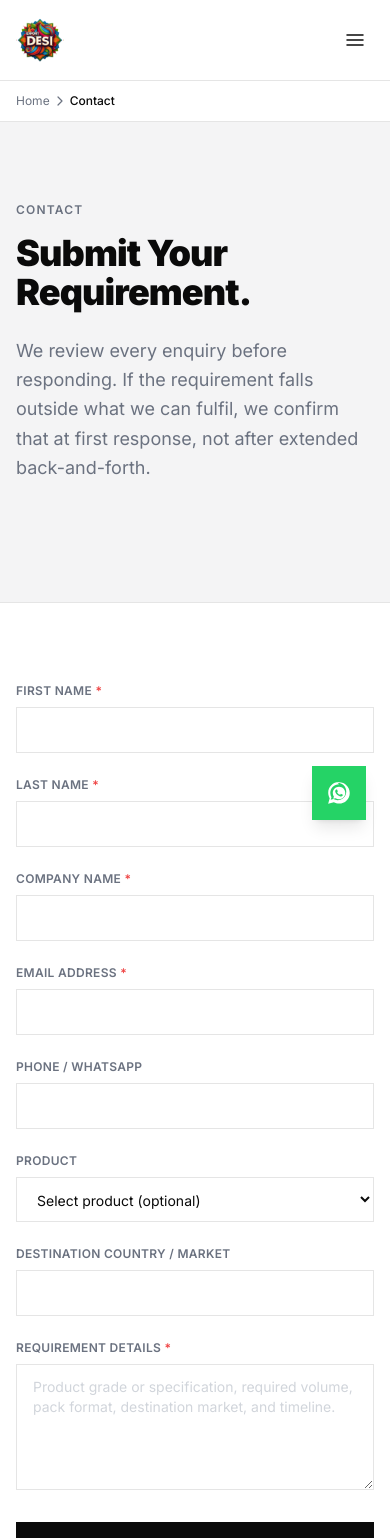
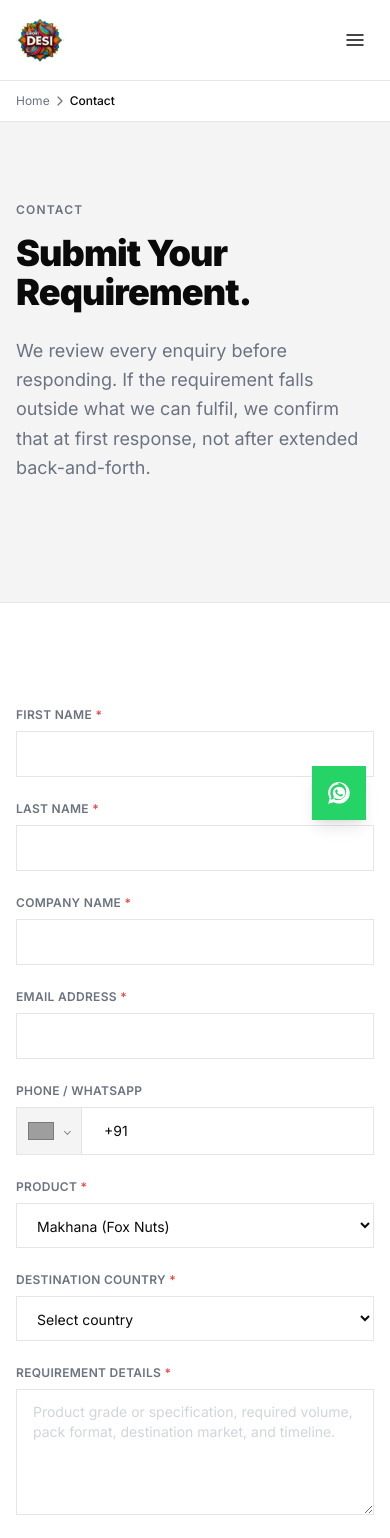
Before and after one commit to exportdesi/ExportDesi-web, a React (Vite) app: page /contact in a window 390 px wide. Shown: the top 1538 px of the page. Built offline with nearby package versions, Linux system fonts and the light colour scheme; grey boxes are pictures that could not be loaded.

Commit message:
feat: contact form — international phone input, email validation, required dropdowns, honeypot, rate limiting

```diff
--- a/package.json
+++ b/package.json
@@ -13,6 +13,7 @@
     "react": "^19.2.0",
     "react-dom": "^19.2.0",
     "react-helmet-async": "^2.0.5",
+    "react-phone-number-input": "^3.4.16",
     "react-router-dom": "^7.13.1"
   },
   "devDependencies": {
--- a/src/index.css
+++ b/src/index.css
@@ -63,3 +63,44 @@
         @apply text-xs font-semibold tracking-widest uppercase text-muted mb-4;
     }
 }
+
+/* react-phone-number-input overrides */
+.PhoneInput {
+    display: flex;
+    align-items: stretch;
+    gap: 0;
+    border: 1px solid #e5e5e5;
+    background: white;
+}
+
+.PhoneInput:focus-within {
+    border-color: #1a1a1a;
+}
+
+.PhoneInputCountry {
+    display: flex;
+    align-items: center;
+    padding: 0 12px;
+    border-right: 1px solid #e5e5e5;
+    background: #f4f4f5;
+    gap: 6px;
+}
+
+.PhoneInputCountrySelect {
+    background: transparent;
+    border: none;
+    outline: none;
+    font-size: 0.875rem;
+    color: #0a0a0a;
+    cursor: pointer;
+}
+
+.PhoneInputInput {
+    flex: 1;
+    border: none;
+    outline: none;
+    padding: 0.75rem 1rem;
+    font-size: 0.875rem;
+    color: #0a0a0a;
+    background: transparent;
+}
--- a/src/pages/ContactPage.jsx
+++ b/src/pages/ContactPage.jsx
@@ -1,14 +1,16 @@
-import { useState } from 'react';
+import { useState, useRef } from 'react';
+import PhoneInput, { isValidPhoneNumber } from 'react-phone-number-input';
+import 'react-phone-number-input/style.css';
 import SEOMeta from '../components/SEOMeta';
 import HeroSection from '../components/HeroSection';
 import ContentBlock from '../components/ContentBlock';
 
-// Formspree endpoint — replace YOUR_FORMSPREE_ID with your actual form ID from formspree.io
-// Steps: 1) Sign up at formspree.io  2) Create a new form  3) Copy the form ID (e.g. xpwzlkjq)
 const FORMSPREE_ENDPOINT = 'https://formspree.io/f/xgolbwqy';
+const EMAIL_REGEX = /^[^\s@]+@[^\s@]+\.[^\s@]+$/;
+const RATE_LIMIT_MS = 60 * 1000; // 1 minute between submissions
 
 const PRODUCTS = [
-    { value: '', label: 'Select product (optional)' },
+    { value: '', label: 'Select product' },
     { value: 'makhana', label: 'Makhana (Fox Nuts)' },
     { value: 'dehydrated-onion', label: 'Dehydrated Onion' },
     { value: 'dehydrated-garlic', label: 'Dehydrated Garlic' },
@@ -17,27 +19,99 @@ const PRODUCTS = [
     { value: 'other', label: 'Other / Not Listed' },
 ];
 
+const COUNTRIES = [
+    '', 'Afghanistan', 'Albania', 'Algeria', 'Australia', 'Austria', 'Bahrain', 'Bangladesh',
+    'Belgium', 'Brazil', 'Cambodia', 'Canada', 'Chile', 'China', 'Colombia', 'Czech Republic',
+    'Denmark', 'Egypt', 'Ethiopia', 'Finland', 'France', 'Germany', 'Ghana', 'Greece',
+    'Hong Kong', 'Hungary', 'Indonesia', 'Iran', 'Iraq', 'Ireland', 'Israel', 'Italy',
+    'Japan', 'Jordan', 'Kazakhstan', 'Kenya', 'Kuwait', 'Malaysia', 'Mexico', 'Morocco',
+    'Netherlands', 'New Zealand', 'Nigeria', 'Norway', 'Oman', 'Pakistan', 'Philippines',
+    'Poland', 'Portugal', 'Qatar', 'Romania', 'Russia', 'Saudi Arabia', 'Singapore',
+    'South Africa', 'South Korea', 'Spain', 'Sri Lanka', 'Sweden', 'Switzerland',
+    'Taiwan', 'Thailand', 'Turkey', 'Ukraine', 'United Arab Emirates', 'United Kingdom',
+    'United States', 'Vietnam', 'Yemen', 'Other',
+];
+
 export default function ContactPage() {
     const [status, setStatus] = useState('idle'); // idle | submitting | success | error
+    const [phone, setPhone] = useState('');
+    const [errors, setErrors] = useState({});
+    const lastSubmitRef = useRef(null);
+
+    const validate = (data) => {
+        const errs = {};
+        if (!data.first_name.trim()) errs.first_name = 'Required';
+        if (!data.last_name.trim()) errs.last_name = 'Required';
+        if (!data.company.trim()) errs.company = 'Required';
+        if (!data.email.trim()) {
+            errs.email = 'Required';
+        } else if (!EMAIL_REGEX.test(data.email)) {
+            errs.email = 'Enter a valid email address';
+        }
+        if (phone && !isValidPhoneNumber(phone)) {
+            errs.phone = 'Enter a valid international phone number';
+        }
+        if (!data.product) errs.product = 'Select a product';
+        if (!data.destination) errs.destination = 'Select a destination country';
+        if (!data.requirement.trim()) errs.requirement = 'Required';
+        return errs;
+    };
 
     const handleSubmit = async (e) => {
         e.preventDefault();
+
+        // Client-side rate limiting
+        const now = Date.now();
+        if (lastSubmitRef.current && now - lastSubmitRef.current < RATE_LIMIT_MS) {
+            setErrors({ _rate: 'Please wait a minute before submitting again.' });
+            return;
+        }
+
+        const form = e.target;
+        const data = {
+            first_name: form.first_name.value,
+            last_name: form.last_name.value,
+            company: form.company.value,
+            email: form.email.value,
+            product: form.product.value,
+            destination: form.destination.value,
+            requirement: form.requirement.value,
+        };
+
+        const errs = validate(data);
+        if (Object.keys(errs).length > 0) {
+            setErrors(errs);
+            return;
+        }
+
+        setErrors({});
         setStatus('submitting');
-        const form = e.target;
-        const data = new FormData(form);
+
+        const formData = new FormData();
+        Object.entries(data).forEach(([k, v]) => formData.append(k, v));
+        if (phone) formData.append('phone', phone);
+        // Honeypot for spam — Formspree ignores submissions where this is filled
+        formData.append('_gotcha', '');
 
         try {
             const res = await fetch(FORMSPREE_ENDPOINT, {
                 method: 'POST',
-                body: data,
+                body: formData,
                 headers: { Accept: 'application/json' },
             });
 
             if (res.ok) {
+                lastSubmitRef.current = Date.now();
                 setStatus('success');
                 form.reset();
+                setPhone('');
             } else {
-                setStatus('error');
+                const json = await res.json().catch(() => ({}));
+                if (json.error === 'FORM_NOT_FOUND' || res.status === 422) {
+                    setStatus('error');
+                } else {
+                    setStatus('error');
+                }
             }
         } catch {
             setStatus('error');
@@ -62,43 +136,81 @@ export default function ContactPage() {
                 <div className="page-container section-pad">
                     <div className="grid grid-cols-1 md:grid-cols-[1fr_360px] gap-16 lg:gap-24 items-start">
 
-                        {/* Form */}
                         <div>
                             {status === 'success' ? (
                                 <div className="border border-border bg-surface p-8">
                                     <div className="w-2 h-2 bg-brand mb-6" />
                                     <h2 className="text-xl font-bold mb-3">Enquiry Received.</h2>
                                     <p className="text-muted text-sm">
-                                        You will receive a response within 48 business hours after we complete our internal feasibility review. If the requirement falls outside our current scope, we will confirm that in our first reply.
+                                        You will receive a response within 48 business hours after we complete our internal feasibility review. If the requirement falls outside our current scope, we confirm that in our first reply.
                                     </p>
                                 </div>
                             ) : (
-                                <form onSubmit={handleSubmit} className="space-y-6">
+                                <form onSubmit={handleSubmit} noValidate className="space-y-6">
+                                    {/* Honeypot — hidden from real users */}
+                                    <input type="text" name="_gotcha" className="hidden" tabIndex={-1} autoComplete="off" />
+
                                     <div className="grid grid-cols-1 sm:grid-cols-2 gap-6">
-                                        <Field label="First Name" id="first_name" name="first_name" required />
-                                        <Field label="Last Name" id="last_name" name="last_name" required />
+                                        <Field label="First Name" id="first_name" name="first_name" required error={errors.first_name} />
+                                        <Field label="Last Name" id="last_name" name="last_name" required error={errors.last_name} />
                                     </div>
-                                    <Field label="Company Name" id="company" name="company" required />
-                                    <Field label="Email Address" id="email" name="email" type="email" required />
-                                    <Field label="Phone / WhatsApp" id="phone" name="phone" type="tel" />
+                                    <Field label="Company Name" id="company" name="company" required error={errors.company} />
+                                    <Field label="Email Address" id="email" name="email" type="email" required error={errors.email} />
 
+                                    {/* Phone with international selector */}
+                                    <div>
+                                        <label className="block text-xs font-semibold uppercase tracking-wide text-muted mb-2">
+                                            Phone / WhatsApp
+                                        </label>
+                                        <PhoneInput
+                                            international
+                                            defaultCountry="IN"
+                                            value={phone}
+                                            onChange={setPhone}
+                                            className="phone-input-wrapper"
+                                            inputClassName={`w-full border px-4 py-3 text-sm text-brand focus:outline-none ${errors.phone ? 'border-red-400' : 'border-border focus:border-brand-light'}`}
+                                        />
+                                        {errors.phone && <p className="text-xs text-red-500 mt-1">{errors.phone}</p>}
+                                    </div>
+
+                                    {/* Product — required */}
                                     <div>
                                         <label htmlFor="product" className="block text-xs font-semibold uppercase tracking-wide text-muted mb-2">
-                                            Product
+                                            Product <span className="text-red-500">*</span>
                                         </label>
                                         <select
                                             id="product"
                                             name="product"
-                                            className="w-full border border-border bg-white px-4 py-3 text-sm text-brand focus:outline-none focus:border-brand-light"
+                                            required
+                                            className={`w-full border px-4 py-3 text-sm text-brand bg-white focus:outline-none ${errors.product ? 'border-red-400' : 'border-border focus:border-brand-light'}`}
                                         >
                                             {PRODUCTS.map((p) => (
-                                                <option key={p.value} value={p.value}>{p.label}</option>
+                                                <option key={p.value} value={p.value} disabled={p.value === ''}>{p.label}</option>
                                             ))}
                                         </select>
+                                        {errors.product && <p className="text-xs text-red-500 mt-1">{errors.product}</p>}
                                     </div>
 
-                                    <Field label="Destination Country / Market" id="destination" name="destination" />
+                                    {/* Destination country — required */}
+                                    <div>
+                                        <label htmlFor="destination" className="block text-xs font-semibold uppercase tracking-wide text-muted mb-2">
+                                            Destination Country <span className="text-red-500">*</span>
+                                        </label>
+                                        <select
+                                            id="destination"
+                                            name="destination"
+                                            required
+                                            className={`w-full border px-4 py-3 text-sm text-brand bg-white focus:outline-none ${errors.destination ? 'border-red-400' : 'border-border focus:border-brand-light'}`}
+                                        >
+                                            <option value="">Select country</option>
+                                            {COUNTRIES.filter(Boolean).map((c) => (
+                                                <option key={c} value={c}>{c}</option>
+                                            ))}
+                                        </select>
+                                        {errors.destination && <p className="text-xs text-red-500 mt-1">{errors.destination}</p>}
+                                    </div>
 
+                                    {/* Requirement — required */}
                                     <div>
                                         <label htmlFor="requirement" className="block text-xs font-semibold uppercase tracking-wide text-muted mb-2">
                                             Requirement Details <span className="text-red-500">*</span>
@@ -109,13 +221,18 @@ export default function ContactPage() {
                                             required
                                             rows={5}
                                             placeholder="Product grade or specification, required volume, pack format, destination market, and timeline."
-                                            className="w-full border border-border bg-white px-4 py-3 text-sm text-brand placeholder:text-gray-300 focus:outline-none focus:border-brand-light resize-y"
+                                            className={`w-full border px-4 py-3 text-sm text-brand placeholder:text-gray-300 focus:outline-none resize-y ${errors.requirement ? 'border-red-400' : 'border-border focus:border-brand-light'}`}
                                         />
+                                        {errors.requirement && <p className="text-xs text-red-500 mt-1">{errors.requirement}</p>}
                                     </div>
+
+                                    {errors._rate && (
+                                        <p className="text-sm text-amber-600">{errors._rate}</p>
+                                    )}
 
                                     {status === 'error' && (
                                         <p className="text-sm text-red-600">
-                                            There was an error submitting your enquiry. Please email us directly at{' '}
+                                            There was an error submitting your enquiry. Email us directly at{' '}
                                             <a href="mailto:contact@exportdesi.com" className="underline">contact@exportdesi.com</a>.
                                         </p>
                                     )}
@@ -183,7 +300,7 @@ export default function ContactPage() {
     );
 }
 
-function Field({ label, id, name, type = 'text', required = false }) {
+function Field({ label, id, name, type = 'text', required = false, error }) {
     return (
         <div>
             <label htmlFor={id} className="block text-xs font-semibold uppercase tracking-wide text-muted mb-2">
@@ -194,8 +311,9 @@ function Field({ label, id, name, type = 'text', required = false }) {
                 id={id}
                 name={name}
                 required={required}
-                className="w-full border border-border bg-white px-4 py-3 text-sm text-brand placeholder:text-gray-300 focus:outline-none focus:border-brand-light"
+                className={`w-full border px-4 py-3 text-sm text-brand focus:outline-none ${error ? 'border-red-400' : 'border-border focus:border-brand-light'}`}
             />
+            {error && <p className="text-xs text-red-500 mt-1">{error}</p>}
         </div>
     );
 }
```
Also changed, not shown: 1 other file (tests, documents, lock files or other folders).
